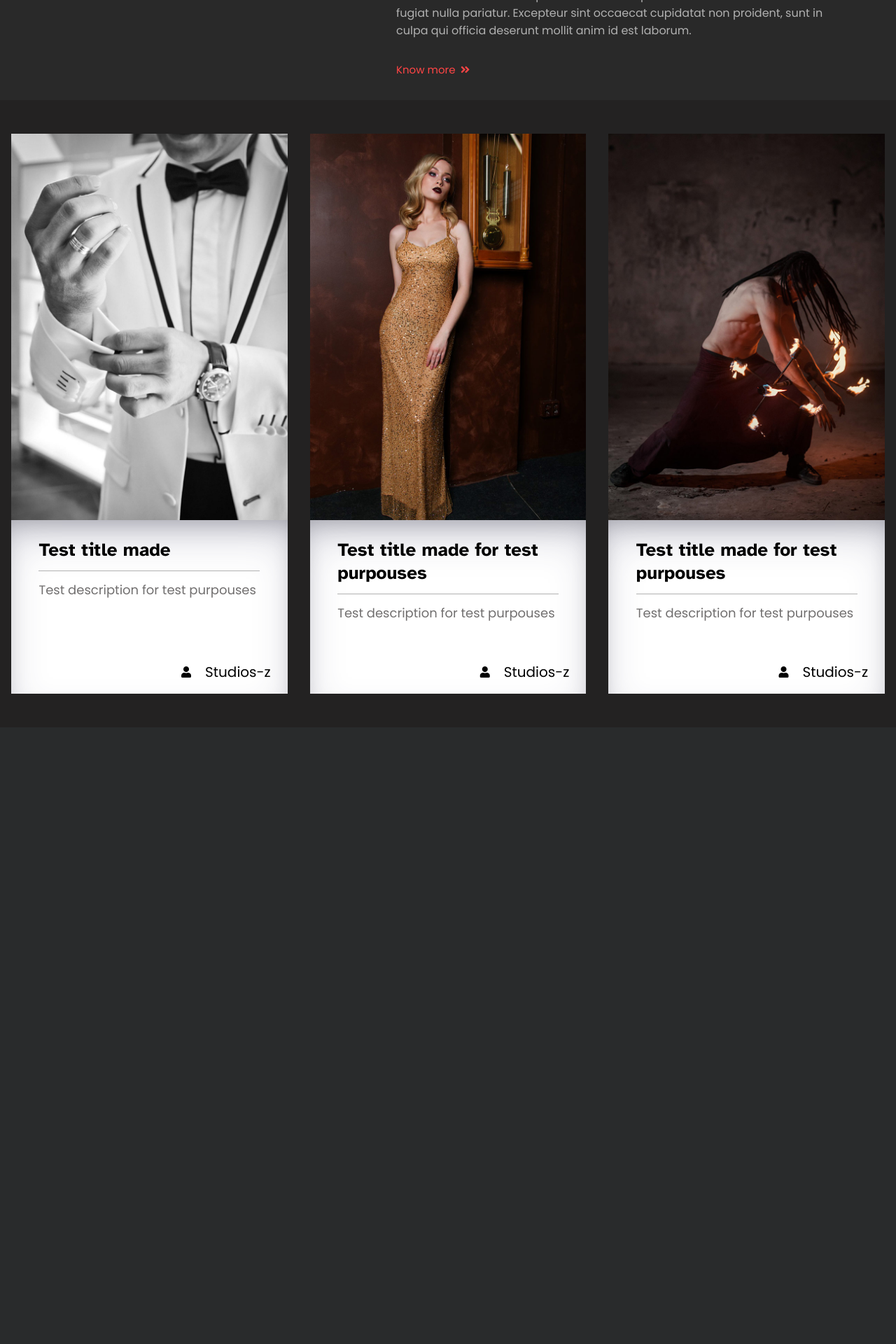
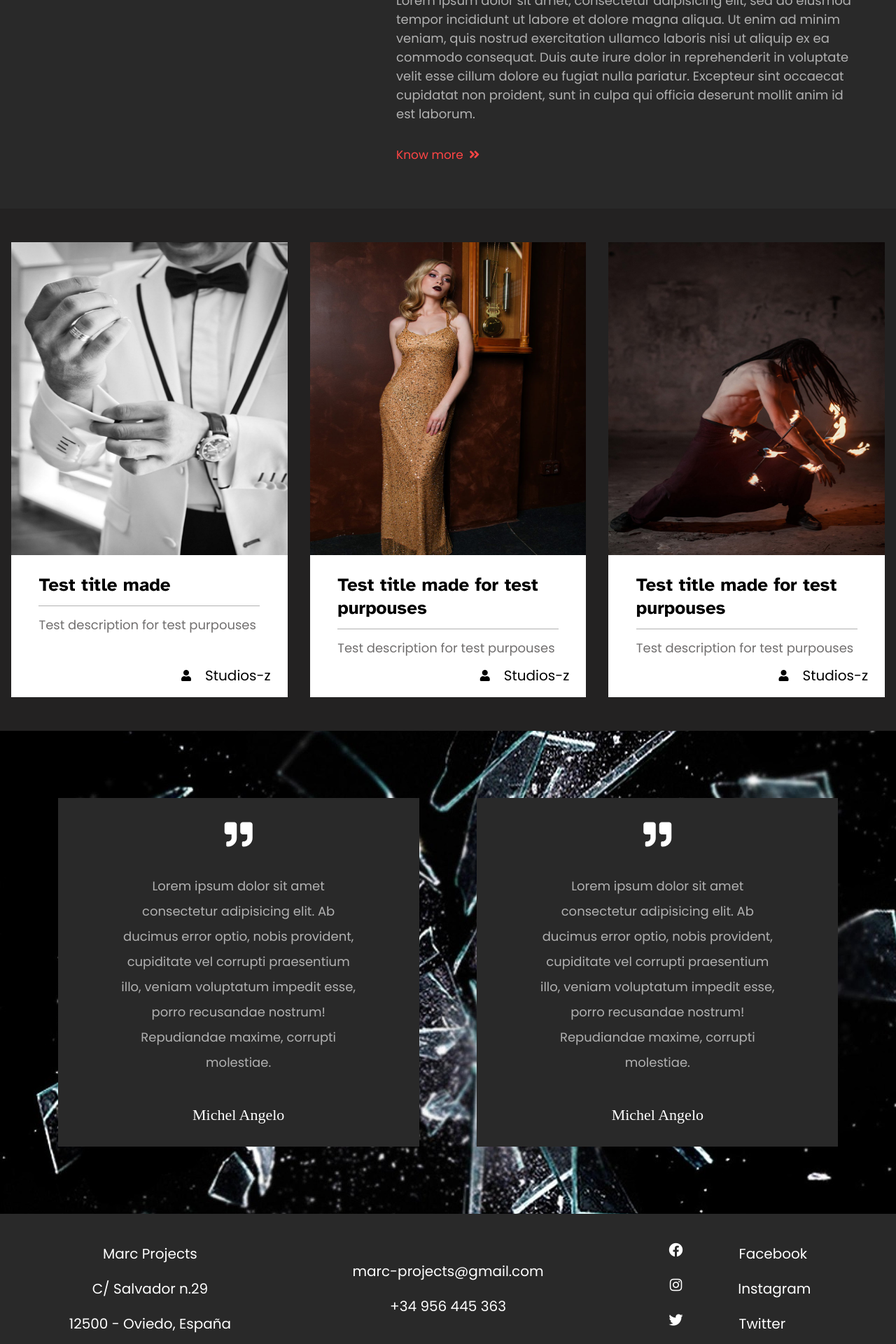
Before and after one commit to lovintocode/dark-themed-web, a PHP site: page / in a window 1280 px wide. Shown: the part 1040-2960 px from the top of the page at 70% size. Before the commit the page ends 2031 px from the top, so only its background shows below. Run offline with PHP 8.4, Linux system fonts and the light colour scheme.

Commit message:
Added quotes, and changed card sizes. Added footer

```diff
--- a/_templates/first-section.php
+++ b/_templates/first-section.php
@@ -1,3 +1,5 @@
+<div class="first-section-wrapper">
+
 <div id="first-section" class="container">
   <div class="box box-left">
     <h3 class="title">
@@ -27,3 +29,4 @@
     </span>
   </div>
 </div>
+</div>
--- a/_templates/footer.php
+++ b/_templates/footer.php
@@ -1,3 +1,45 @@
+  <footer id="footer">
+  	<div class="location">
+  		<ul class="footer-list">
+        <li class="footer-item">Marc Projects</li>
+        <li class="footer-item">C/ Salvador n.29</li>
+        <li class="footer-item">12500 - Oviedo, España</li>
+      </ul>
+    </div>
+    <div class="contact">
+      <ul class="footer-list">
+        <li class="footer-item">
+          <a class="link" href="">marc-projects@gmail.com
+          <span class="border-move"></span>
+
+          </a>
+        </li>
+        <li class="footer-item">+34 956 445 363</li>
+      </ul>
+    </div>
+    <div class="social-media">
+      <ul class="footer-list">
+        <li class="footer-item">
+          <a href="" class="link">
+            <i class="icon fab fa-facebook"></i><span class="text">Facebook</span>
+            <span class="border-move"></span>
+          </a>
+        </li>
+        <li class="footer-item">
+          <a href="" class="link">
+            <i class="icon fab fa-instagram"></i> <span class="text">Instagram</span>
+            <span class="border-move"></span>
+          </a>
+        </li>
+        <li class="footer-item">
+          <a href="" class="link">
+            <i class="icon fab fa-twitter"></i><span class="text">Twitter</span>
+            <span class="border-move"></span>
+          </a>
+        </li>
+      </ul>
+    </div>
+  </footer>
   <script
   src="https://code.jquery.com/jquery-3.6.0.min.js"
   integrity="sha256-/xUj+3OJU5yExlq6GSYGSHk7tPXikynS7ogEvDej/m4=" crossorigin="anonymous"></script>
--- a/_templates/second-section.php
+++ b/_templates/second-section.php
@@ -2,7 +2,7 @@
 <div id="image-gallery" class="image-gallery container">
 	<div class="card moving-box">
 		<div class="image-container">
-			<img class="image" src="img/photos/image1.jpg" alt="suit">
+			<img class="image" src="img/photos/card1.jpg" alt="suit">
 		</div>
     <div class="text-container">
       <h3 class="image-title">Test title made</h3>
@@ -16,7 +16,7 @@
 	</div>
 	<div class="card moving-box">
     <div class="image-container">
-      <img class="image" src="img/photos/image2.jpg" alt="girl">
+      <img class="image" src="img/photos/card2.jpg" alt="girl">
     </div>
     <div class="text-container">
       <h3 class="image-title">Test title made for test purpouses</h3>
@@ -30,7 +30,7 @@
   </div>
   <div class="card moving-box">
     <div class="image-container">
-      <img class="image" src="img/photos/image3.jpg" alt="fire-man">
+      <img class="image" src="img/photos/card3.jpg" alt="fire-man">
     </div>
     <div class="text-container">
       <h3 class="image-title">Test title made for test purpouses</h3>
--- /dev/null
+++ b/_templates/third-section.php
@@ -0,0 +1,14 @@
+<div id="image-background">
+	<div class="box-container">
+		<div class="box box-left">
+			<i class="icon fas fa-quote-right"></i>
+			<p class="text">Lorem ipsum dolor sit amet consectetur adipisicing elit. Ab ducimus error optio, nobis provident, cupiditate vel corrupti praesentium illo, veniam voluptatum impedit esse, porro recusandae nostrum! Repudiandae maxime, corrupti molestiae.</p>
+			<span class="author">Michel Angelo</span>
+		</div>
+		<div class="box box-right">
+			<i class="icon fas fa-quote-right"></i>
+			<p class="text">Lorem ipsum dolor sit amet consectetur adipisicing elit. Ab ducimus error optio, nobis provident, cupiditate vel corrupti praesentium illo, veniam voluptatum impedit esse, porro recusandae nostrum! Repudiandae maxime, corrupti molestiae.</p>
+			<span class="author">Michel Angelo</span>
+		</div>
+	</div>
+</div>
--- a/css/first-section.css
+++ b/css/first-section.css
@@ -22,7 +22,7 @@
 #first-section .box .text {
   color: #b1b1b1;
   margin-top: 2em;
-  font-size: 16px;
+  font-size: 18px;
 }
 #first-section .box .link-box {
   display: flex;
@@ -38,6 +38,7 @@
 }
 #first-section .box .link-box .link .border-move {
   border-bottom: 1px solid #ff4545;
+  transition: 1s;
 }
 #first-section .box .link-box .link:hover > .arrow-icon {
   transform: translate(0.5em, 0em);
@@ -66,9 +67,17 @@
     margin-left: 4em;
   }
   #first-section .box-right {
-    float: right;
     margin-right: 4em;
     margin-top: 2em;
+  }
+  #first-section .box .title {
+    font-size: 30px;
+  }
+  #first-section .box .text {
+    font-size: 18px;
+  }
+  #first-section .box .link-box .link {
+    font-size: 17px;
   }
 }
 @media only screen and (min-width: 1500px) {
--- a/css/footer.css
+++ b/css/footer.css
@@ -0,0 +1,57 @@
+#footer {
+	width: 100%;
+	height: auto;
+	display: flex;
+	flex-direction: column;
+	color: #ffff;
+	padding: 2em 0;
+}
+#footer .location, #footer .contact, #footer .social-media {
+	width: 100%;
+	display: flex;
+	align-items: center;
+	margin: 1em 0;
+}
+#footer .footer-list {
+	width: 100%;
+}
+#footer .footer-list .footer-item {
+	width: 100%;
+	display: flex;
+	justify-content: center;
+	font-size: 20px;
+	padding: 0.5em 0;
+}
+#footer .footer-list .footer-item .link {
+	display: flex;
+	justify-content: center;
+	color: #ffff;
+}
+#footer .footer-list .footer-item .link .icon {
+	margin-right: 2em;
+}
+#footer .social-media .footer-list .footer-item .link {
+	justify-content: center;
+}
+#footer .footer-list .footer-item .link .text {
+	width: 6em;
+}
+#footer .footer-list .footer-item .link .border-move {
+	border-bottom: 1px solid #ffff;
+	transition: 0.5s;
+}
+@media only screen and (min-width: 992px) {
+	#footer {
+		justify-content: space-evenly;
+		flex-direction: row;
+	}
+	#footer .location, #footer .contact, #footer .social-media {
+		width: 33%;
+		margin: 0;
+	}
+}
+@media only screen and (min-width: 1200px) {
+	#footer .footer-list .footer-item .link .icon {
+		margin-right: 4em;
+	}
+}
--- a/css/nav.css
+++ b/css/nav.css
@@ -38,6 +38,8 @@
 }
 .nav-item .link .border-move {
   border-bottom: 1px solid #ffffff;
+  border-width: 2px;
+  transition: 0.3s;
 }
 .hamburger {
   display: none;
--- a/css/second-section.css
+++ b/css/second-section.css
@@ -15,6 +15,7 @@
   flex-direction: column;
   margin-bottom: 2em;
   cursor: pointer;
+  box-shadow: rgba(50, 50, 93, 0.25) 0px 30px 60px -12px inset, rgba(0, 0, 0, 0.3) 0px 18px 36px -18px inset;
 }
 .image-gallery .card:hover > .image-container .image {
   transform: scale(1.2);
@@ -37,7 +38,6 @@
   margin: 0 auto;
   margin-top: -2em;
   background-color: #ffff;
-  box-shadow: rgba(50, 50, 93, 0.25) 0px 30px 60px -12px inset, rgba(0, 0, 0, 0.3) 0px 18px 36px -18px inset;
 }
 .image-gallery .card .text-container .image-title {
   display: flex;
@@ -70,6 +70,7 @@
 .image-gallery .card .text-container .border-move {
   border-bottom: 1px solid #ff4545;
   border-width: 8px;
+  transition: 1s;
 }
 @media only screen and (min-width: 768px) {
   .image-gallery {
@@ -78,8 +79,7 @@
   .image-gallery .card {
     width: 100%;
     height: 400px;
-    padding: 0 1em;
-    margin-bottom: 0;
+    margin: 0 1em;
   }
   .image-gallery .card .text-container .image-title {
     font-size: 18px;
@@ -105,9 +105,7 @@
   }
 }
 @media only screen and (min-width: 1200px) {
-  .image-gallery .card {
-    height: 800px;
-  }
+
   .image-gallery .card .text-container .image-title {
     font-size: 26px;
   }
--- a/css/styles.css
+++ b/css/styles.css
@@ -9,6 +9,7 @@
 @import url('slider.css');
 @import url('first-section.css');
 @import url('second-section.css');
+@import url('third-section.css');
 @import url('footer.css');
 /* End Files */
 /* General */
@@ -51,9 +52,12 @@ body {
 h1, h2, h3, h4, h5, h6 {
   font-family: 'Atkinson Hyperlegible', sans-serif;
 }
-p, a {
+p, a, li {
   font-family: 'Poppins', sans-serif;
   text-decoration: none;
+}
+ul, ol {
+  list-style: none;
 }
 /* End General */
 /* Cotainer */
@@ -62,6 +66,7 @@ p, a {
 }
 /* End Container */
 
+/* Border animation */
 .link {
   position: relative;
   text-decoration: none;
@@ -73,7 +78,6 @@ p, a {
   height: 100%;
   top: 0;
   left: 0;
-  transition: 1s;
   border-width: 2px;
 }
 .link:hover .border-move {
@@ -83,3 +87,4 @@ p, a {
 .moving-box:hover .border-move {
   width: 100%;
 }
+/* End Border animation */
--- /dev/null
+++ b/css/third-section.css
@@ -0,0 +1,60 @@
+#image-background {
+	width: 100%;
+	height: auto;
+	background-image: url('../img/photos/background1.jpg');
+	background-repeat: no-repeat;
+	background-position: center;
+	background-attachment: fixed;
+	padding: 2em 0;
+}
+#image-background .title {
+	color: #ffff;
+	font-size: 30px;
+	text-align: center;
+	width: 100%;
+	padding-top: 2em;
+}
+#image-background .box-container {
+	width: 100%;
+	display: flex;
+	align-items: center;
+	flex-direction: column;
+}
+#image-background .box-container .box {
+	width: 80%;
+	height: auto;
+	display: flex;
+    align-items: center;
+    flex-direction: column;
+	background-color: #292929;
+	padding: 2em;
+	color: #ffff;
+	margin: 2em 0;
+}
+#image-background .box-container .box .icon {
+	font-size: 40px;
+}
+#image-background .box-container .box .text {
+	margin-top: 2em;
+	width: 350px;
+	text-align: center;
+	font-size: 18px;
+	line-height: 36px;
+	color: #b1b1b1;
+}
+#image-background .box-container .box .author {
+	margin-top: 2em;
+	font-size: 22px;
+}
+@media only screen and (min-width: 992px) {
+	#image-background .box-container {
+		flex-direction: row;
+		justify-content: space-evenly;
+		margin: 2em 0;
+	}
+	#image-background .box-container .box {
+		width: 45%;
+		max-width: 500px;
+		padding: 2em 0.5em;
+	}
+}
--- a/index.php
+++ b/index.php
@@ -17,8 +17,12 @@
   <?php
     require_once "_templates/first-section.php";
   ?>
+
   <?php
     require_once "_templates/second-section.php";
+  ?>
+  <?php
+    require_once "_templates/third-section.php";
   ?>
   <?php
     require_once "_templates/footer.php";
```
Also changed, not shown: img/photos/background1.jpg (added), img/photos/card1.jpg (renamed from img/photos/image1.jpg), img/photos/card2.jpg (renamed from img/photos/image2.jpg), img/photos/card3.jpg (renamed from img/photos/image3.jpg).
